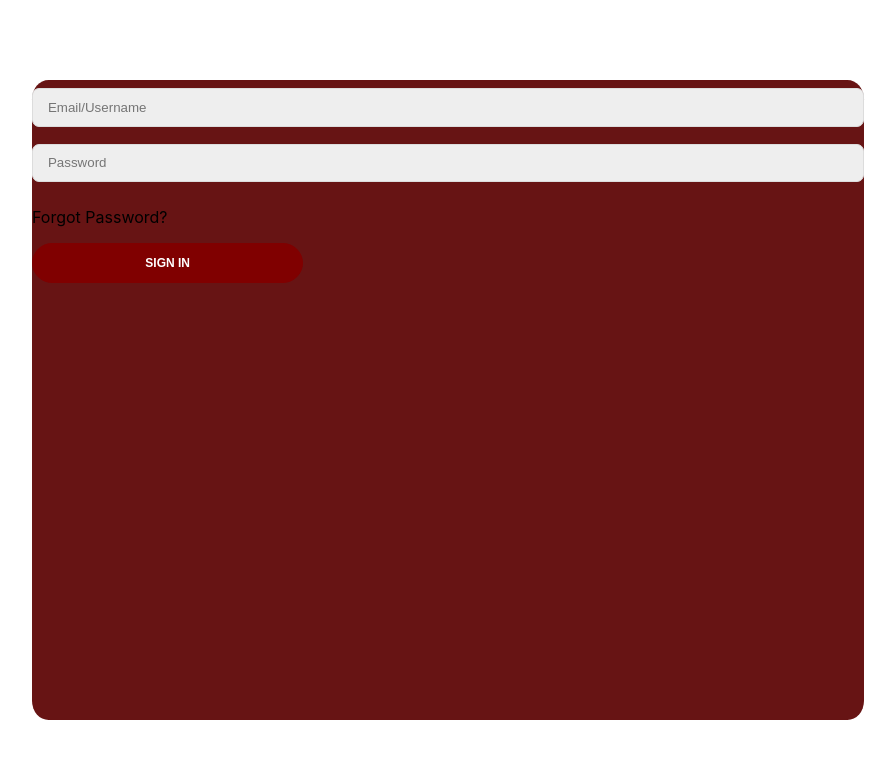
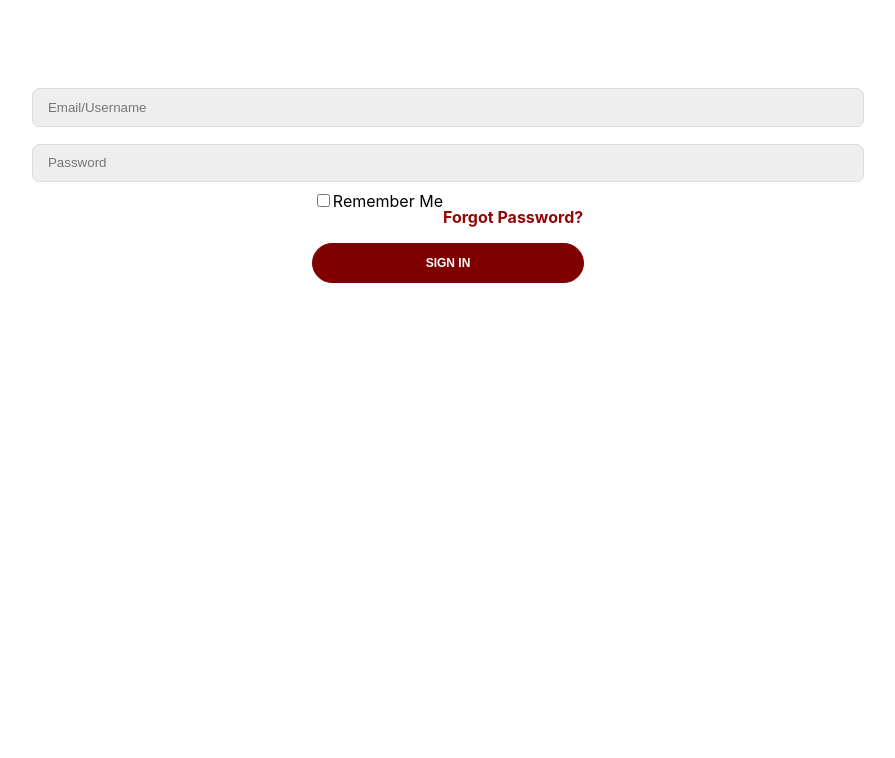
Before and after one commit to HozefaRauf/website2, a React (Create React App) app in the folder website/: page / in a window 1280 px wide. Shown: the top 758 px of the page, without its empty margins (192-1087 px from the left). Built offline with nearby package versions, Linux system fonts and the light colour scheme.

Commit message:
day completed

```diff
--- a/website/src/css/LoginSignup.css
+++ b/website/src/css/LoginSignup.css
@@ -12,7 +12,22 @@
 .loginContainer{
     width: 65%;
     height: 80%;
-    background-color: rgb(103, 20, 20);
+    background-color: rgb(255, 255, 255);
     border-radius: 2%/3%;
 
 }
+.login-form{
+    display: flex;
+    flex-direction: column;
+    align-items: center;
+    justify-content: center;
+}
+.forgot-remember{
+    display: flex;
+    flex-direction: row;
+    justify-content: space-between;
+}
+.forgot{
+    color: rgb(146, 7, 7);
+    font-weight: bold;
+}
--- a/website/src/js/LoginSignup.js
+++ b/website/src/js/LoginSignup.js
@@ -6,10 +6,13 @@ export default function LoginSignup() {
   return (
     <div className='login-app'>
         <div className='loginContainer'>
-          <form>
+          <form className='login-form'>
             <Component.Input type='email' placeholder='Email/Username'/>
             <Component.Input type='password' placeholder='Password'/>
-            <p>Forgot Password?</p>
+            <div className='forgot-remember'>
+              <label><input type='checkbox' id='remember-me' name='remember-me'/>Remember Me</label>
+              <p className='forgot'>Forgot Password?</p>
+            </div>
             <Component.Button>SIGN IN</Component.Button>
           </form>
 
```
